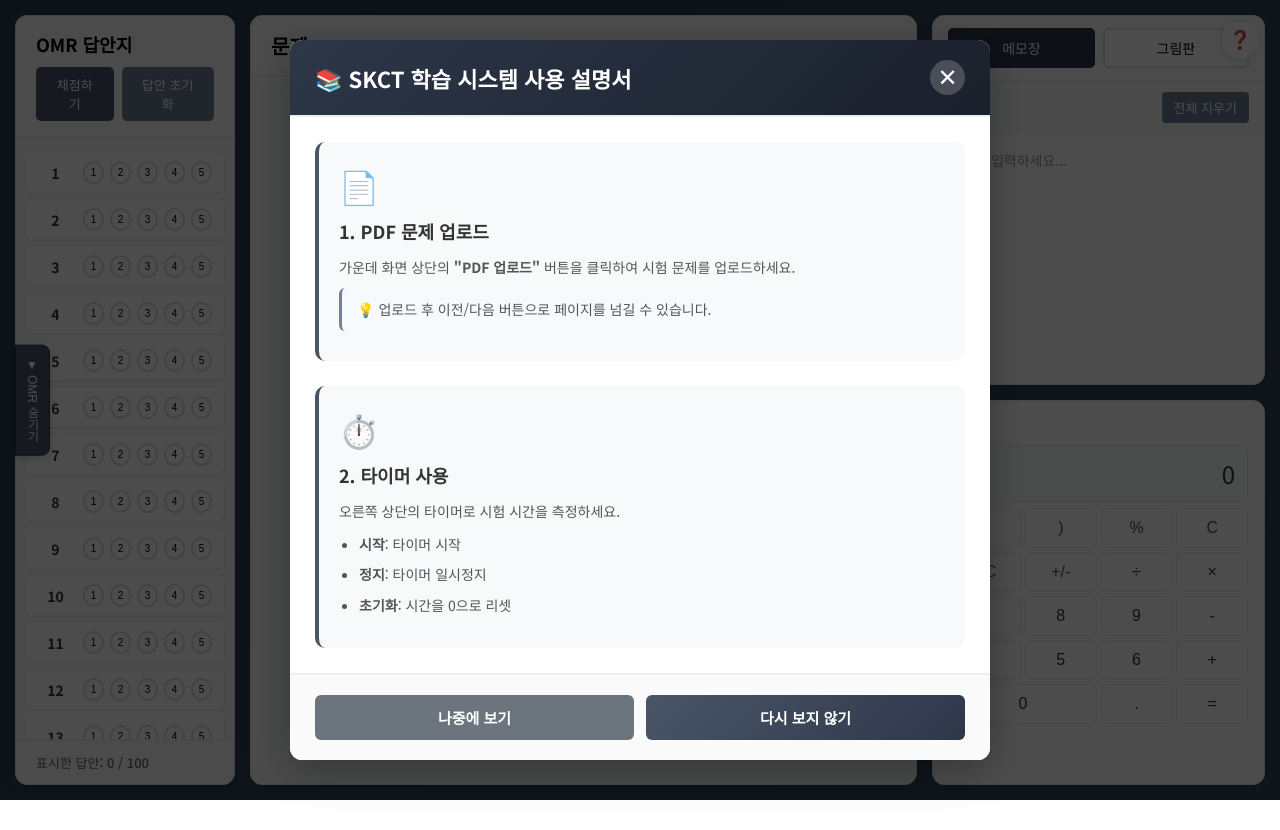
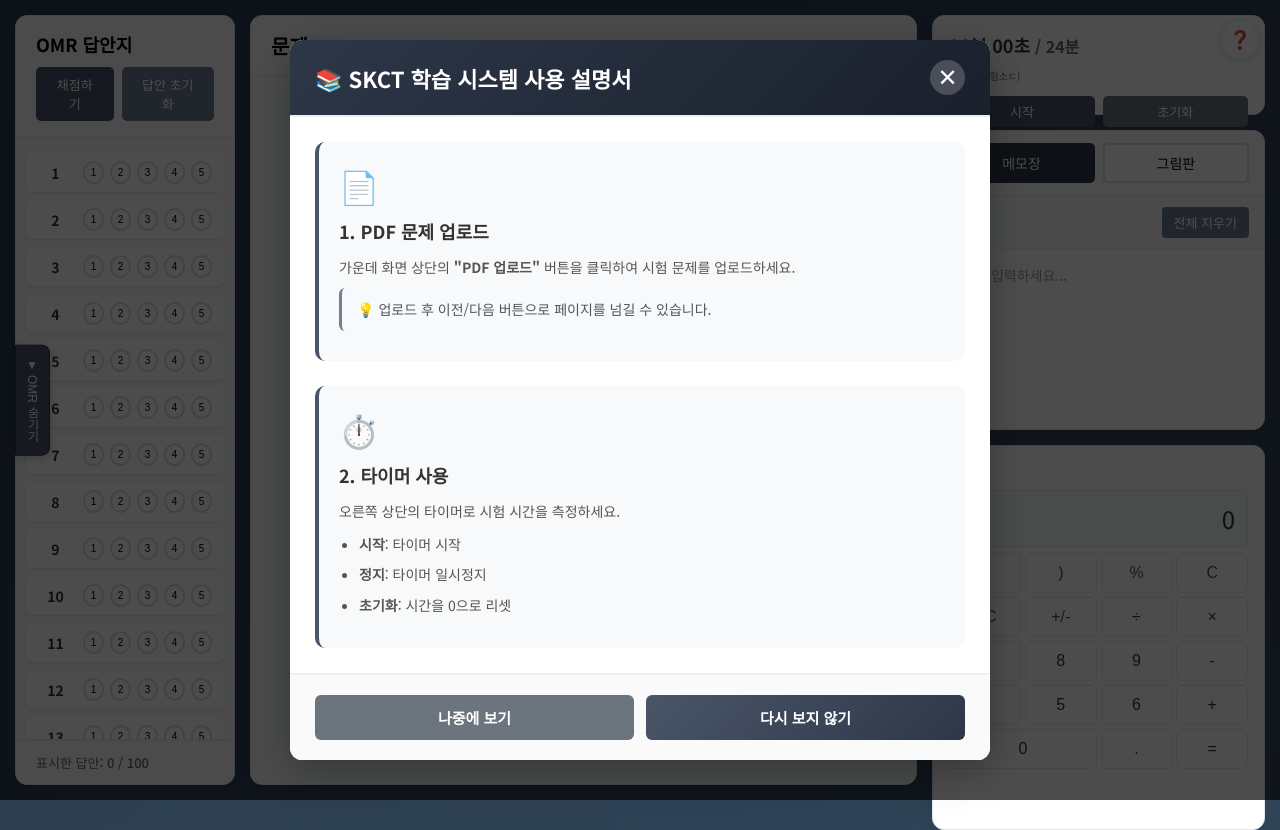
Before and after one commit to kimhyunji24/SKCT, a React (Vite) app: page / in a window 1280 px wide. Before the commit the page ends 800 px from the top, so only its background shows below. Built offline with nearby package versions, Linux system fonts and the light colour scheme.

Commit message:
타이머 복원 및 PDF 업로드 버튼 CSS 수정

```diff
--- a/src/App.css
+++ b/src/App.css
@@ -112,6 +112,16 @@
   gap: 15px;
   max-width: 400px;
   min-width: 300px;
+}
+
+.timer-section {
+  background-color: white;
+  border: 1px solid #e2e8f0;
+  border-radius: 12px;
+  padding: 16px;
+  height: 100px;
+  box-shadow: 0 2px 8px rgba(0, 0, 0, 0.1);
+  position: relative;
 }
 
 
--- a/src/App.jsx
+++ b/src/App.jsx
@@ -46,6 +46,9 @@ function App() {
           <PDFViewer />
         </div>
         <div className="right-panel">
+          <div className="timer-section">
+            <Timer totalMinutes={24} />
+          </div>
           <div className="notepad-section">
             <NotePad />
           </div>
--- a/src/components/PDFViewer.css
+++ b/src/components/PDFViewer.css
@@ -87,6 +87,9 @@
   cursor: pointer;
   font-size: 14px;
   transition: background-color 0.2s;
+  display: inline-block;
+  text-decoration: none;
+  border: none;
 }
 
 .upload-btn:hover {
```
